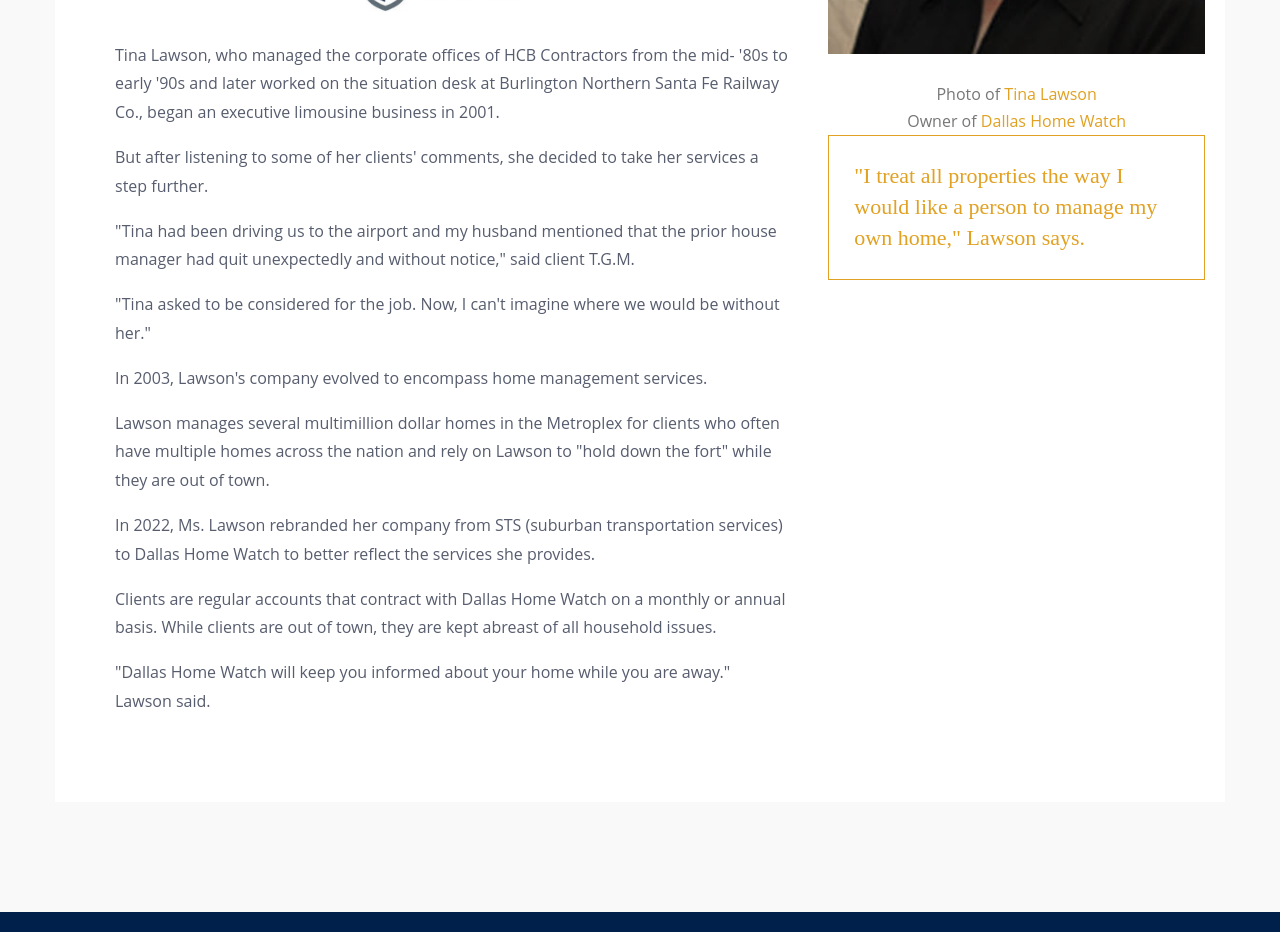
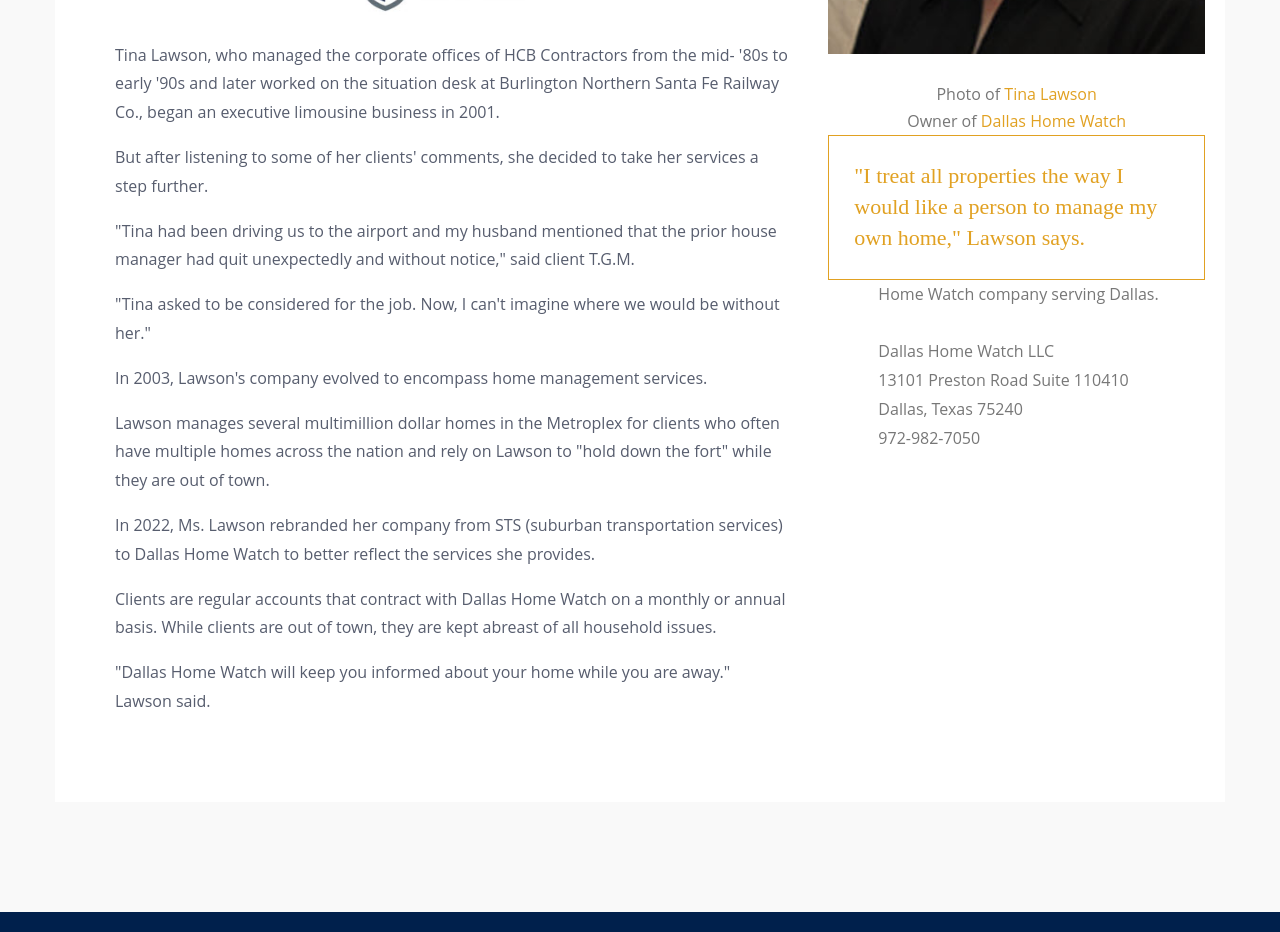
Before and after one commit to susanwinters214/DHW, a Next.js app: page /about in a window 1280 px wide. Shown: the part 820-1752 px from the top of the page. Built offline with nearby package versions, Linux system fonts and the light colour scheme.

Commit message:
moved schema to about page

```diff
--- a/pages/about.js
+++ b/pages/about.js
@@ -3,15 +3,7 @@
 import Link from "next/link";
 import Image from "next/image";
 
-
-
-
-
-
 function AboutPage() {
-
-
-
   return (
     <Fragment>
       <Head>
@@ -68,10 +60,10 @@
                   </div>
                   <div className="text">
                     <p>
-                        Dallas Home Watch (formerly STS) was created over 20
-                        years ago by Tina Lawson of Dallas, Texas. Ms. Lawson
-                        changed the name of her company in 2022 to better
-                        reflect the service she provides.
+                      Dallas Home Watch (formerly STS) was created over 20 years
+                      ago by Tina Lawson of Dallas, Texas. Ms. Lawson changed
+                      the name of her company in 2022 to better reflect the
+                      service she provides.
                     </p>
                     <p>
                       Dallas Home Watch provides the service of discreetly
@@ -92,13 +84,13 @@
                     <p className="first">
                       Tina Lawson, who managed the corporate offices of HCB
                       Contractors from the mid- '80s to early '90s and later
-                        worked on the situation desk at Burlington Northern
-                        Santa Fe Railway Co., began an executive limousine
-                        business in 2001.
+                      worked on the situation desk at Burlington Northern Santa
+                      Fe Railway Co., began an executive limousine business in
+                      2001.
                     </p>
                     <p>
-                        But after listening to some of her clients' comments,
-                        she decided to take her services a step further.
+                      But after listening to some of her clients' comments, she
+                      decided to take her services a step further.
                     </p>
                     <p>
                       "Tina had been driving us to the airport and my husband
@@ -115,24 +107,24 @@
                     </p>
                     <p>
                       Lawson manages several multimillion dollar homes in the
-                        Metroplex for clients who often have multiple homes
-                        across the nation and rely on Lawson to "hold down the
-                        fort" while they are out of town.
+                      Metroplex for clients who often have multiple homes across
+                      the nation and rely on Lawson to "hold down the fort"
+                      while they are out of town.
                     </p>
                     <p>
                       In 2022, Ms. Lawson rebranded her company from STS
-                        (suburban transportation services) to Dallas Home Watch
-                        to better reflect the services she provides.
+                      (suburban transportation services) to Dallas Home Watch to
+                      better reflect the services she provides.
                     </p>
                     <p>
                       Clients are regular accounts that contract with Dallas
-                        Home Watch on a monthly or annual basis. While clients
-                        are out of town, they are kept abreast of all household
+                      Home Watch on a monthly or annual basis. While clients are
+                      out of town, they are kept abreast of all household
                       issues.
                     </p>
                     <p>
-                        "Dallas Home Watch will keep you informed about your
-                        home while you are away." Lawson said.
+                      "Dallas Home Watch will keep you informed about your home
+                      while you are away." Lawson said.
                     </p>
                   </div>
                 </div>
@@ -172,6 +164,36 @@
                       manage my own home," Lawson says.
                     </div>
                   </div>
+
+                  <div itemscope itemtype="https://schema.org/LocalBusiness">
+                    <p className="LocalBusinessSchema">
+                      <span itemprop="description">
+                        {" "}
+                        Home Watch company serving Dallas.
+                      </span>
+                      <br />
+                      <br />
+
+                      <span itemprop="name">Dallas Home Watch LLC</span>
+                      <br />
+
+                      <div
+                        itemprop="address"
+                        itemscope
+                        itemtype="https://schema.org/PostalAddress"
+                      >
+                        <span itemprop="streetAddress">
+                          13101 Preston Road Suite 110410
+                        </span>
+                        <br />
+                        <span itemprop="addressLocality">Dallas</span>,{" "}
+                        <span itemprop="addressRegion">Texas</span> 75240
+                      </div>
+
+                      <span itemprop="telephone">972-982-7050</span>
+                      <br />
+                    </p>
+                  </div>
                 </div>
               </div>
             </div>
@@ -182,5 +204,4 @@
   );
 }
 
-
 export default AboutPage;
```
Also changed, not shown: 1 other file (tests, documents, lock files or other folders). Lines whose indentation alone changed are shown as unchanged.
